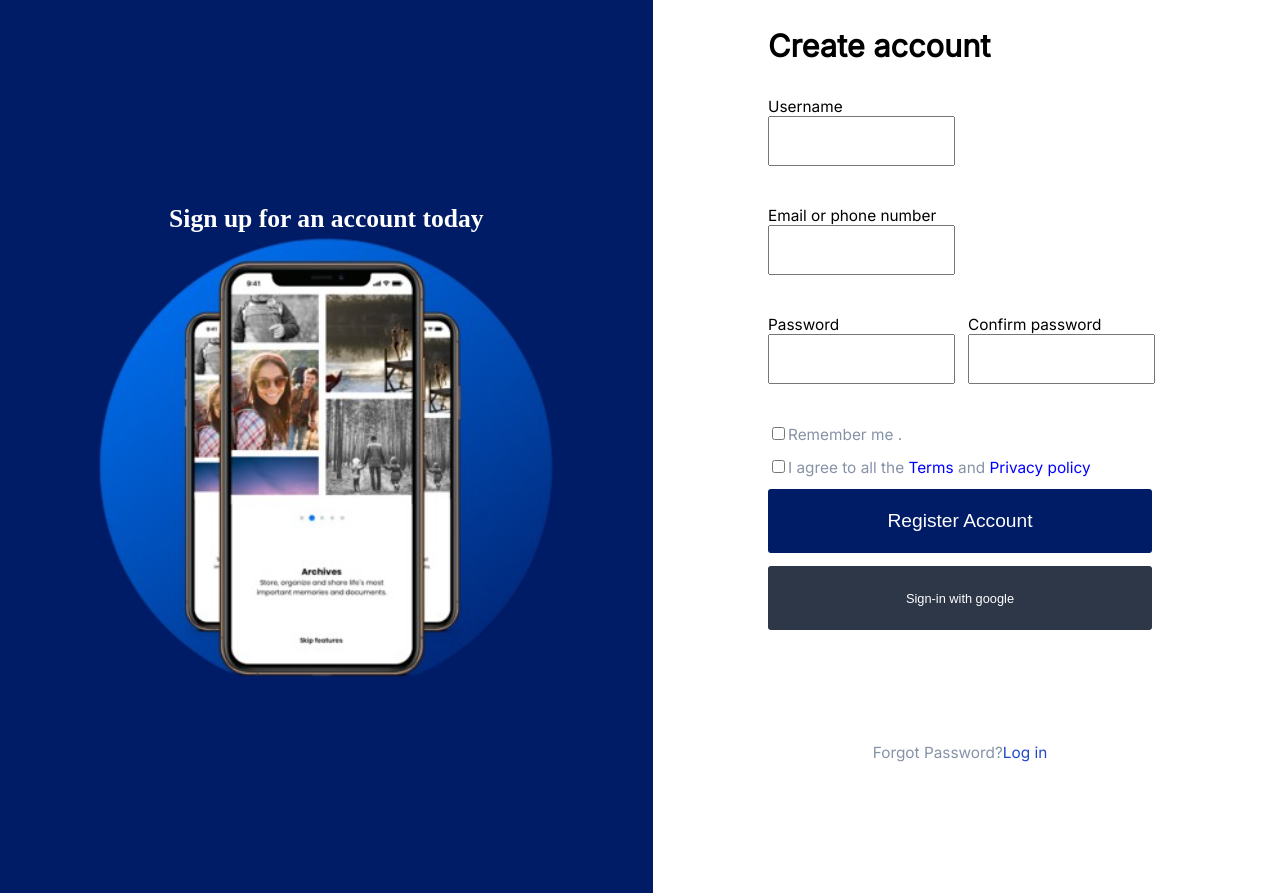
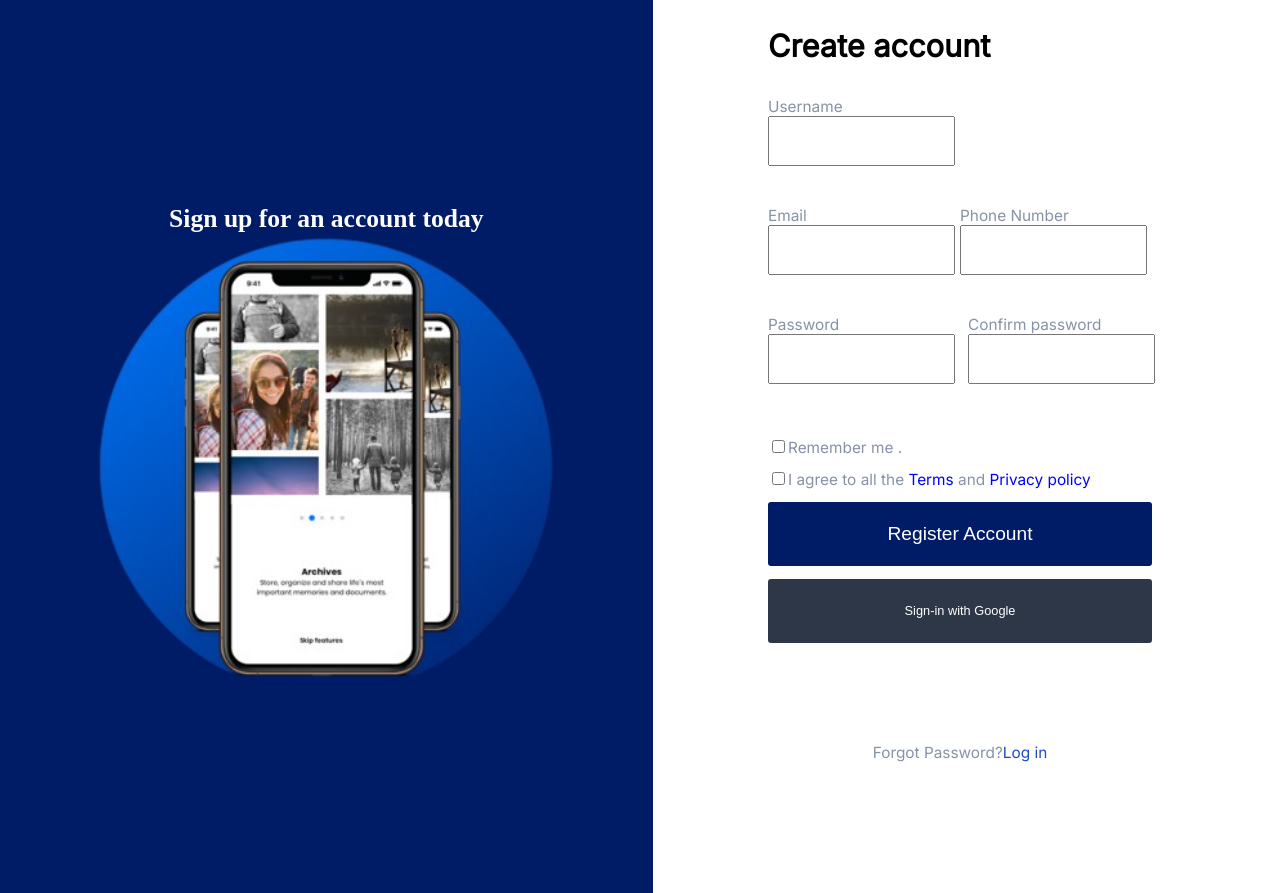
Before and after one commit to akash85246/pro-go, a React (Vite) app: page / in a window 1280 px wide. Both pictures are taken after a click on the link "Sign up here". Built offline with nearby package versions, Linux system fonts and the light colour scheme.

Commit message:
add validation

```diff
--- a/src/component/index.css
+++ b/src/component/index.css
@@ -119,7 +119,16 @@ body {
   left: 4vw;
   z-index: 1;
 }
-
+.emailNumber {
+  display: flex;
+}
+#numberError,
+#emailError,
+#nameError {
+  display: none;
+  font-size: 0.8vw;
+  color: red;
+}
 .error {
   display: none;
   color: red;
@@ -128,10 +137,21 @@ body {
   font-size: 1vw;
   z-index: 7;
   border-radius: 5px;
-  background-color: yellow;
+  background-color: white;
   padding: 1.5%;
 }
-
+#pass {
+  color: #d61919;
+  display: none;
+  height: 0.5vh;
+  font-size: 1vw;
+  margin-top: -2vh;
+}
+#passwordStrength {
+  color: #d61919;
+  font-size: 1vw;
+  margin-top: -3vh;
+}
 .signUp {
   position: fixed;
   width: 30%;
--- a/src/component/signUp.jsx
+++ b/src/component/signUp.jsx
@@ -1,44 +1,205 @@
-import React from "react";
+import React, { useState } from "react";
 import RememberMeCheckbox from "./rememberMe";
 import Terms from "./terms";
 import Button from "./button";
 
 function SignUpForm() {
-  console.log("hi");
+  const [name, setName] = useState("");
+  const [email, setEmail] = useState("");
+
+  const [phoneNumber, setPhoneNumber] = useState("");
+
+  const [formData, setFormData] = useState({
+    password: "",
+    confirmPassword: "",
+  });
+
+  const [passwordStrength, setPasswordStrength] = useState("Weak");
+  const [passwordMatchError, setPasswordMatchError] = useState("");
+
+  function validateForm(event) {
+    event.preventDefault();
+
+    const name = document.getElementById("name").value;
+    const email = document.getElementById("email").value;
+    const phoneNumber = document.getElementById("phoneNumber").value;
+
+    const mailCheck = /^[\w\.-]+@[\w\.-]+\.\w+/;
+    const nameCheck = /^[A-Za-z. ]{3,30}( [A-Za-z. ]{3,30})*$/;
+    const numberCheck = /^[789]\d{9}$/;
+
+    if (!nameCheck.test(name) && name != "") {
+      console.log("h1");
+      document.getElementById("nameError").style.display = "block";
+      document.getElementById("nameError").innerHTML =
+        "**Name cannot contain numbers and should be more than 2 characters";
+    } else {
+      console.log("h2");
+      setName(name);
+      document.getElementById("nameError").style.display = "none";
+    }
+
+    if (!mailCheck.test(email) && email != "") {
+      document.getElementById("emailError").style.display = "block";
+      document.getElementById("emailError").innerHTML =
+        "**Email should have '@' and '.'";
+    } else {
+      setEmail(email);
+      document.getElementById("emailError").style.display = "none";
+    }
+
+    if (!numberCheck.test(phoneNumber) && phoneNumber != "") {
+      document.getElementById("numberError").style.display = "block";
+      document.getElementById("numberError").innerHTML =
+        "**Phone Number: Start with 7, 8, or 9, and use 10 digits only.";
+    } else {
+      setPhoneNumber(phoneNumber);
+      document.getElementById("numberError").style.display = "none";
+    }
+  }
+
+  const handleSubmit = (e) => {
+    e.preventDefault();
+    console.log("Form Data:", formData);
+  };
+
+  const handlePasswordChange = (e) => {
+    const newPassword = e.target.value;
+    setFormData({
+      ...formData,
+      password: newPassword,
+    });
+
+    const hasLetter = /[A-Za-z]/.test(newPassword);
+    const hasNumber = /\d/.test(newPassword);
+
+    if (newPassword.length >= 8 && hasLetter && hasNumber) {
+      setPasswordStrength("Strong");
+    } else if (newPassword.length >= 6 && (hasLetter || hasNumber)) {
+      setPasswordStrength("Moderate");
+    } else {
+      setPasswordStrength("Weak");
+    }
+
+    if (newPassword !== formData.confirmPassword) {
+      setPasswordMatchError("Passwords do not match");
+      document.getElementById("pass").style.display = "block";
+    } else {
+      document.getElementById("pass").style.display = "none";
+      setPasswordMatchError("");
+    }
+  };
+
+  const handleConfirmPasswordChange = (e) => {
+    const newConfirmPassword = e.target.value;
+    setFormData({
+      ...formData,
+      confirmPassword: newConfirmPassword,
+    });
+
+    if (formData.password !== newConfirmPassword) {
+      setPasswordMatchError("Passwords do not match");
+    } else {
+      document.getElementById("pass").style.display = "none";
+      setPasswordMatchError("");
+    }
+  };
+
   return (
     <div className="loginContainer right">
-      <h1>Create account</h1>
+      <h1 style={{ textAlign: "left" }}>Create account</h1>
 
       <div className="Input">
-        <label>Username</label>
-        <input type="text" className="input sui"></input>
+        <label className="light">Username</label>
+        <input
+          type="text"
+          name="name"
+          className="input sui"
+          id="name"
+          required
+          onChange={validateForm}
+        />
+        <span id="nameError">
+          **Name cannot contain numbers and should be more than 2 characters
+        </span>
       </div>
-      <div className="Input">
-        <label>Email or phone number</label>
-        <input type="text" className="input sui"></input>
-      </div>
-      <div className="Input createPassword">
-        <div>
-          <label>Password</label>
-          <input type="password" className="input "></input>
+
+      <div className="emailNumber">
+        <div className="Input">
+          <label className="light">Email</label>
+          <input
+            type="text"
+            name="email"
+            id="email"
+            className="input sui"
+            required
+            onChange={validateForm}
+          />
+          <span id="emailError">**Email should have '@' and '.'</span>
         </div>
-        <div>
-          <label>Confirm password</label>
-          <input type="password" className="input "></input>
+        <div className="Input">
+          <label className="light">Phone Number</label>
+          <input
+            type="text"
+            name="number"
+            id="phoneNumber"
+            className="input sui"
+            required
+            onChange={validateForm}
+          />
+          <span id="numberError">
+            **Phone Number should start with 7/8/9 and should have 10 digits, no
+            characters allowed
+          </span>
         </div>
       </div>
 
+      <div className="Input createPassword">
+        <div>
+          <label className="light">Password</label>
+          <input
+            type="password"
+            name="password"
+            className="input"
+            required
+            maxLength={15}
+            minLength={5}
+            onChange={handlePasswordChange}
+          />
+        </div>
+        <div>
+          <label className="light">Confirm password</label>
+          <input
+            type="password"
+            name="confirmPassword"
+            className="input"
+            required
+            value={formData.confirmPassword}
+            onChange={handleConfirmPasswordChange}
+            maxLength={15}
+            minLength={5}
+          />
+        </div>
+      </div>
+      <div>
+        <span id="pass">Passwords do not match</span>
+        {formData.password && (
+          <div id="passwordStrength">Password Strength: {passwordStrength}</div>
+        )}
+      </div>
       <RememberMeCheckbox class="signUpCheckbox" divClass="sic" />
       <Terms />
       <Button
         type="submit"
         class="submit button register"
         label="Register Account"
+        onClick={handleSubmit}
       />
       <Button
         type="submit"
         class="submit button google"
-        label="Sign-in with google"
+        label="Sign-in with Google"
+        onClick={handleSubmit}
       />
     </div>
   );
```
Also changed, not shown: src/assets/logIn.svg (added).
